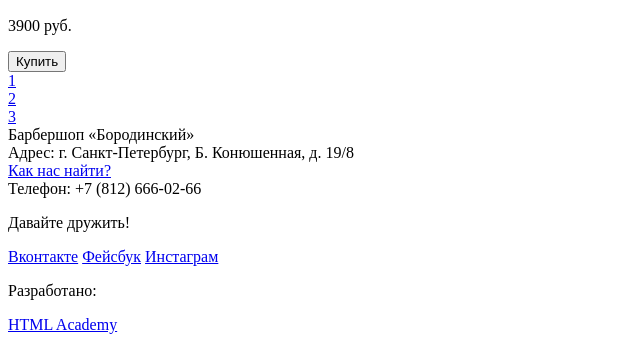
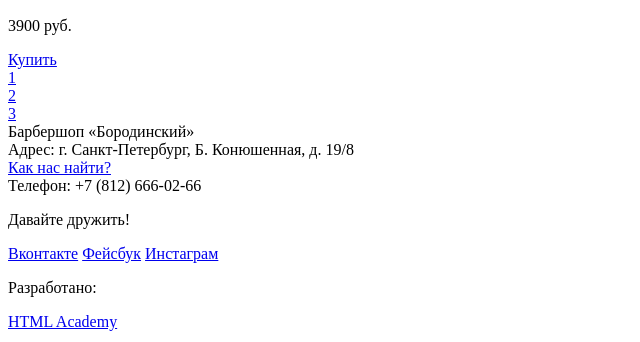
Before and after one commit to HallowKristi/151526-barbershop, a plain HTML site: page inner.html in a window 1280 px wide. Shown: the part 1373-1715 px from the top of the page, without its empty margins (0-640 px from the left). Drawn offline with Linux system fonts and the light colour scheme.

Commit message:
Кнопка или ссылка?

```diff
--- a/inner.html
+++ b/inner.html
@@ -125,9 +125,7 @@
          		<div class="price">
          			<p>3900 руб.</p>
          		</div>
-         	<form class="buy" action="example.htm" method="post">
-                <button type="submit">Купить</button>
-            </form>
+         	<div><a class="button-buy" href="#">Купить</a></div>
          	</article>
          </div>
          <div class="page">
```
